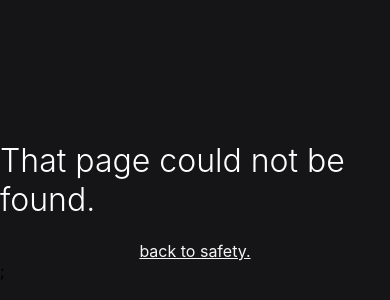
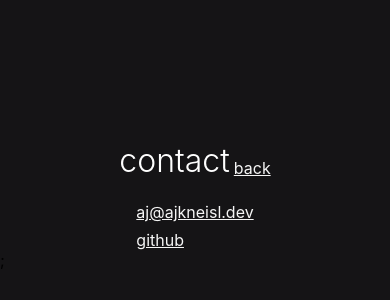
Before and after one commit to Shoganeko/portfolio, a Next.js app: page /contact in a window 390 px wide. Before the commit this address had no page. Shown: the part 104-404 px from the top of the page. Built offline with nearby package versions, Linux system fonts and the light colour scheme.

Commit message:
add contact page and fix portfolio for mobile

```diff
--- /dev/null
+++ b/pages/contact.tsx
@@ -0,0 +1,36 @@
+import Layout from "../app/components/Layout";
+import styled from "styled-components";
+import Link from "next/link";
+
+const Title = styled.div`
+    display: flex;
+    flex-direction: row;
+
+    a {
+        margin-top: 38px;
+        margin-left: 4px;
+    }
+`;
+
+const Links = styled.div`
+    display: flex;
+    flex-direction: column;
+    gap: 8px;
+`
+
+const Contact = () => {
+    return (
+        <Layout>
+            <Title>
+                <h1>contact</h1>
+                <Link href="/">back</Link>
+            </Title>
+            <Links>
+                <Link href="mailto:aj@ajkneisl.dev">aj@ajkneisl.dev</Link>
+                <Link href="https://github.com/shoganeko">github</Link>
+            </Links>
+        </Layout>
+    );
+};
+
+export default Contact;
--- a/pages/index.tsx
+++ b/pages/index.tsx
@@ -23,9 +23,8 @@ const Home = () => {
             <p>react & kotlin developer</p>
 
             <Navigation>
-                <Link href="/about">about</Link>
                 <Link href="/portfolio">portfolio</Link>
-                <Link href="mailto:aj@ajkneisl.dev">aj@ajkneisl.dev</Link>
+                <Link href="/contact">contact</Link>
             </Navigation>
         </Layout>
     );
```
Also changed, not shown: pages/portfolio.tsx (+9 -1 lines).
